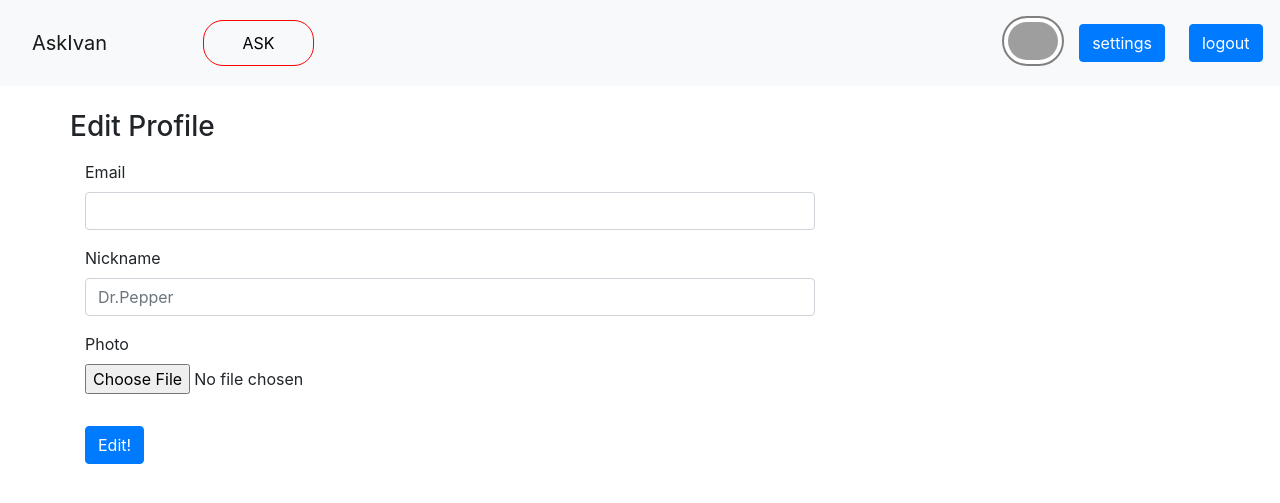
After one commit to Xatabch/technopark_web, a Django app: page /profile/edit in a window 1280 px wide. The commit adds this page. Shown: the top 503 px of the page. Run offline with Django 3.2, Linux system fonts and the light colour scheme; the visitor is signed in with stand-in values (Sample User, id 1); some libraries are stand-ins or nearby versions; grey boxes are pictures that could not be loaded.

Commit message:
Добавил: - Формы логина - Формы регистрации - Формы изменения данных - Формы добавления вопроса - Формы добавления ответа

```diff
--- a/questions/forms.py
+++ b/questions/forms.py
@@ -1,5 +1,5 @@
 from django import forms
-from .models import User
+from .models import User, Question, Answer
 
 
 class AuthForm(forms.Form):
@@ -39,5 +39,48 @@ class SignUpFrom(forms.Form):
         user = User.objects.create_user(login=self.cleaned_data['login'], email=self.cleaned_data['email'],
                                         nickname=self.cleaned_data['nickname'], password=self.cleaned_data['password'],
                                         photo=self.cleaned_data['photo'])
-        user.save()
         return user
+
+
+class EditProfileForm(forms.Form):
+    email = forms.EmailField(max_length=100, required=False)
+    nickname = forms.CharField(max_length=100, required=False)
+    photo = forms.ImageField(required=False)
+
+    def clean_email(self):
+        email = self.cleaned_data['email']
+        if User.objects.filter(email=email).exists():
+            raise forms.ValidationError('Пользователь с таким email уже существует')
+
+        return email
+
+    def save(self):
+        user = self.initial['user']
+        usr = User.objects.edit_user(user=user, email=self.cleaned_data['email'],
+                                     nickname=self.cleaned_data['nickname'], photo=self.cleaned_data['photo'])
+        return usr
+
+
+class AddQuestionForm(forms.Form):
+    title = forms.CharField(max_length=100)
+    text = forms.CharField(widget=forms.Textarea)
+    tags = forms.CharField(max_length=100)
+
+    def save(self):
+        user = self.initial['user']
+        question = Question.objects.create_question(user, self.cleaned_data['title'],
+                                                    self.cleaned_data['text'], self.cleaned_data['tags'])
+
+        return question
+
+
+class AddAnswerForm(forms.Form):
+    text = forms.CharField(widget=forms.Textarea)
+
+    def save(self):
+        user = self.initial['user']
+        question = self.initial['question']
+
+        answer = Answer.objects.create_answer(user, question, self.cleaned_data['text'])
+
+        return answer
--- a/questions/templates/base.html
+++ b/questions/templates/base.html
@@ -24,33 +24,38 @@
   </button>
 
   <div class="collapse navbar-collapse" id="navbarSupportedContent">
-    <form class="form-inline my-2 my-lg-0 ml-5 mr-auto">
-      <input class="form-control mr-sm-2" type="search" placeholder="Search" aria-label="Search">
-      <button class="btn btn-outline-success my-2 my-sm-0" type="submit">Ask</button>
-    </form>
+  <a href="{% url 'ask' %}" class="ask my-2 my-lg-0 ml-5 mr-auto">ASK</a>
       {% if user.is_authenticated %}
-        <div class="col-3">
+        <div class="col-3 pt-2 pb-2">
           <div class="row">
             <div class="col-4">
-              <img class="avatar w-100 img-thumbnail" src="{{ user.upload.url }}" alt>
+              <a href="{% url 'profile' user.id %}"><img class="avatar w-100 img-thumbnail" src="{{ user.upload.url }}" alt></a>
             </div>
+            {% if user.nickname %}
               <div class="col mt-1">
                 <div class="row">
                   <p>{{ user.nickname }}</p>
                 </div>
                 <div class="row">
+                  <p class="mr-4 mb-0"><a href="{% url 'editProfile' %}" class="btn btn-primary">settings</a></p>
+                  <p class="mb-0"><a href="{% url 'signOut' %}"class="btn btn-primary">logout</a></p>
+                </div>
+              {% else %}
+              <div class="col pt-2 pb-2">
+                <div class="row">
                   <p class="mr-4 mb-0"><a href="#" class="btn btn-primary">settings</a></p>
                   <p class="mb-0"><a href="{% url 'signOut' %}"class="btn btn-primary">logout</a></p>
                 </div>
+              {% endif %}
             </div>
           </div>
         </div>
       {% else %}
-        <div class="col-3">
+        <div class="col-2 mt-3">
           <div class="row">
             <div class="col mt-1">
               <div class="row">
-                <p class="mr-4 mb-0"><a href="#" class="btn btn-primary">settings</a></p>
+                <p class="mr-4 mb-0"><a href="{% url 'signUp' %}" class="btn btn-primary">sign up</a></p>
                   <p><a href="{% url 'signIn' %}" class="btn btn-primary">sign in</a></p>
               </div>
             </div>
--- a/questions/templates/questions/index.html
+++ b/questions/templates/questions/index.html
@@ -22,7 +22,7 @@
     </div>
     <div class="row">
         <div class="col-8">
-          {% for question in questions %}
+          {% for question in paginate %}
               <div class="row quiestion_item p-3 mt-4 bg">
                   <div class="col-3">
                       <img class="avatar w-100 img-thumbnail mb-4" src="{{ question.author.upload.url }}" width=70 alt>
--- /dev/null
+++ b/questions/templates/questions/profileEdit.html
@@ -0,0 +1,36 @@
+{% extends "base.html" %}
+{% load widget_tweaks %}
+{% load static %}
+
+{% block content %}
+<div class="container">
+  <div class="row mt-4 mb-2">
+    <h3 class="mr-4">Edit Profile</h3>
+  </div>
+  <div class="row">
+    <div class="col-8">
+      <form action="{% url 'editProfile' %}" method="post" enctype="multipart/form-data">
+        {% csrf_token %}
+        <div class="form-group">
+          <label for="email">{{ form.email.label }}</label>
+          {% render_field form.email class="form-control" id="email" %}
+        </div>
+        <div class="form-group">
+          <label for="nickname">{{ form.nickname.label }}</label>
+          {% render_field form.nickname class="form-control" placeholder="Dr.Pepper" id="nickname" %}
+        </div>
+        <div class="form-group">
+          <label for="photo">{{ form.photo.label }}</label>
+          <br>
+          {% render_field form.photo id="photo" %}
+        </div>
+        <button type="submit" class="btn btn-primary mt-3">Edit!</button>
+      </form>
+    </div>
+</div>
+{% endblock %}
+
+
+
+</body>
+</html>
--- a/questions/templates/questions/registration.html
+++ b/questions/templates/questions/registration.html
@@ -5,7 +5,7 @@
 {% block content %}
 <div class="container">
   <div class="row mt-4 mb-2">
-    <h3 class="mr-4">Reginstration</h3>
+    <h3 class="mr-4">Registration</h3>
   </div>
   <div class="row">
     <div class="col-8">
--- a/questions/templates/questions/tagQuestions.html
+++ b/questions/templates/questions/tagQuestions.html
@@ -9,10 +9,10 @@
   </div>
   <div class="row">
     <div class="col-8">
-    {% for question in questions %}
+    {% for question in paginate %}
       <div class="row quiestion_item p-3 mt-4 bg">
         <div class="col-3">
-          <img class="avatar w-100 img-thumbnail mb-4" src="{% static 'img/ivan.jpg' %}" width=70 alt>
+          <img class="avatar w-100 img-thumbnail mb-4" src="{{ question.author.upload.url }}" width=70 alt>
           <span class="ml-4 mr-1">{{ question.num_likes }}</span>
           <img class="mr-2" src="{% static 'img/like.png' %}" width="20" height="20" alt>
           <span class="mr-1">{{ question.num_dislikes }}</span>
@@ -22,7 +22,7 @@
           <h2><a href="{% url 'question' question.id %}">{{ question.title }}</a></h2>
           <p>{{ question.text }}</p>
           <span class="mr-5">
-            <a href="{% url 'question' question.id %}">answer(3)</a>
+            <a href="{% url 'question' question.id %}">answer({{ question.num_answers }})</a>
           </span>
           <span>Tags:</span>
           {% for tag in question.tags.all %}
--- a/questions/urls.py
+++ b/questions/urls.py
@@ -9,5 +9,7 @@ urlpatterns = [
     path('login/', views.signIn, name='signIn'),
     path('signup/', views.signUp, name='signUp'),
     path('ask/', views.ask, name='ask'),
-    path('signOut/', views.signOut, name='signOut')
+    path('signOut/', views.signOut, name='signOut'),
+    path('profile/<int:id>', views.profile, name='profile'),
+    path('profile/edit', views.editProfile, name='editProfile')
 ]
--- a/questions/views.py
+++ b/questions/views.py
@@ -1,17 +1,18 @@
-from django.shortcuts import render, redirect, HttpResponseRedirect
+from django.shortcuts import render, redirect, HttpResponseRedirect, get_object_or_404
 from django.http import Http404
 from django.core.paginator import Paginator
 from django.contrib.auth import authenticate, login, logout
 from .models import Question, Tag, User, Answer
-from .forms import AuthForm, SignUpFrom
+from .forms import AuthForm, SignUpFrom, AddQuestionForm, AddAnswerForm, EditProfileForm
+from django.contrib.auth.decorators import login_required
 
 
 def get_tags_and_users():
     return Tag.objects.best_tags(), User.objects.best_users()
 
 
-def paginate(objects_list, request):
-    paginator = Paginator(objects_list, 10)
+def paginate(objects_list, list_num, request):
+    paginator = Paginator(objects_list, list_num)
     page = request.GET.get('page')
 
     contacts = paginator.get_page(page)
@@ -23,36 +24,48 @@ def index(request):
     if request.method == 'POST':
         logout(request)
 
-    question = paginate(Question.objects.get_question_by_date(), request)
+    question = paginate(Question.objects.get_question_by_date(), 10, request)
     tags, users = get_tags_and_users()
-    return render(request, "questions/index.html", {'questions': question, 'tags': tags, 'users': users})
+    return render(request, "questions/index.html", {'paginate': question, 'tags': tags, 'users': users})
 
 
 def question(request, id):
     try:
         questions = Question.objects.get_question_by_id(id)
+        if request.method == 'POST':
+            if not request.user.is_authenticated:
+                return redirect('/login/')
+            form = AddAnswerForm(request.POST, initial={'user': request.user, 'question': questions})
+            if form.is_valid():
+                form.save()
+                answers = paginate(Answer.objects.get_answers_by_id(questions.id), 4, request)
+                return redirect(Answer.objects.get_absolute_url(questions, answers))
+        else:
+            form = AddAnswerForm()
     except Question.DoesNotExist:
         raise Http404("No MyModel matches the given query.")
-    answers = Answer.objects.get_answers_by_id(questions.id)
+
+    answers = paginate(Answer.objects.get_answers_by_id(questions.id), 4, request)
     tags, users = get_tags_and_users()
-    return render(request, "questions/oneQuestion.html", {'question': questions, 'tags': tags, 'users': users,
-                                                          'answers': answers})
+    return render(request, "questions/oneQuestion.html",
+                  {'form': form, 'question': questions, 'tags': tags, 'users': users,
+                   'paginate': answers})
 
 
 def tag(request, tagname):
     try:
-        questions = paginate(Question.objects.get_questions_by_tag(tagname), request)
+        questions = paginate(Question.objects.get_questions_by_tag(tagname), 10, request)
     except:
         raise Http404("No MyModel matches the given query.")
     tags, users = get_tags_and_users()
-    return render(request, "questions/tagQuestions.html", {'questions': questions, 'tag': tagname,
+    return render(request, "questions/tagQuestions.html", {'paginate': questions, 'tag': tagname,
                                                            'tags': tags, 'users': users})
 
 
 def hot(request):
-    question = paginate(Question.objects.get_question_by_popular(), request)
+    question = paginate(Question.objects.get_question_by_popular(), 10, request)
     tags, users = get_tags_and_users()
-    return render(request, "questions/index.html", {'questions': question, 'tags': tags, 'users': users})
+    return render(request, "questions/index.html", {'paginate': question, 'tags': tags, 'users': users})
 
 
 def signIn(request):
@@ -79,16 +92,43 @@ def signUp(request):
             user = form.save()
             login(request, user)
             return redirect('/')
-        else:
-            print(form)
     else:
         form = SignUpFrom()
 
     return render(request, "questions/registration.html", {'form': form})
 
+
 def signOut(request):
     logout(request)
     return redirect('/')
 
+@login_required(login_url='/login')
+def profile(request, id):
+    return render(request, "questions/profile.html", {})
+
+
+@login_required(login_url='/login')
+def editProfile(request):
+    if request.method == 'POST':
+        form = EditProfileForm(request.POST, request.FILES, initial={'user': request.user})
+        if form.is_valid():
+            form.save()
+            return redirect('/profile/edit')
+    else:
+        form = EditProfileForm()
+
+    return render(request, "questions/profileEdit.html", {'form': form})
+
+
+@login_required(login_url='/login')
 def ask(request):
-    return render(request, "questions/addQuiestion.html", {})
+    if request.method == 'POST':
+        form = AddQuestionForm(request.POST, initial={'user': request.user})
+        if form.is_valid():
+            question = form.save()
+            return redirect(Question.objects.get_absolute_url(question.id))
+
+    else:
+        form = AddQuestionForm()
+
+    return render(request, "questions/addQuiestion.html", {'form': form})
--- /dev/null
+++ b/requirements.txt
@@ -0,0 +1 @@
+django-widget-tweaks
--- a/static/css/style.css
+++ b/static/css/style.css
@@ -35,3 +35,19 @@
 .pag {
 	border:1px solid black; padding:0.3rem 0.8rem 0.3rem 0.8rem;
 }
+
+.ask {
+	border: 1px solid red;
+	padding: 10px;
+	width: 10%;
+	text-align: center;
+	border-radius: 20px;
+	color: black;
+	transition: 500ms;
+}
+
+.ask:hover {
+	background-color: rgba(255, 0, 0, 0.5);
+	color: white;
+	text-decoration: none;
+}
```
Also changed, not shown: questions/models.py (+72 -4 lines), questions/templates/paginate.html (+6 -6 lines), questions/templates/questions/addQuiestion.html (+9 -8 lines), questions/templates/questions/oneQuestion.html (+7 -4 lines), questions/templates/questions/profile.html (added, +22 -0 lines). Lines whose indentation alone changed are shown as unchanged.
